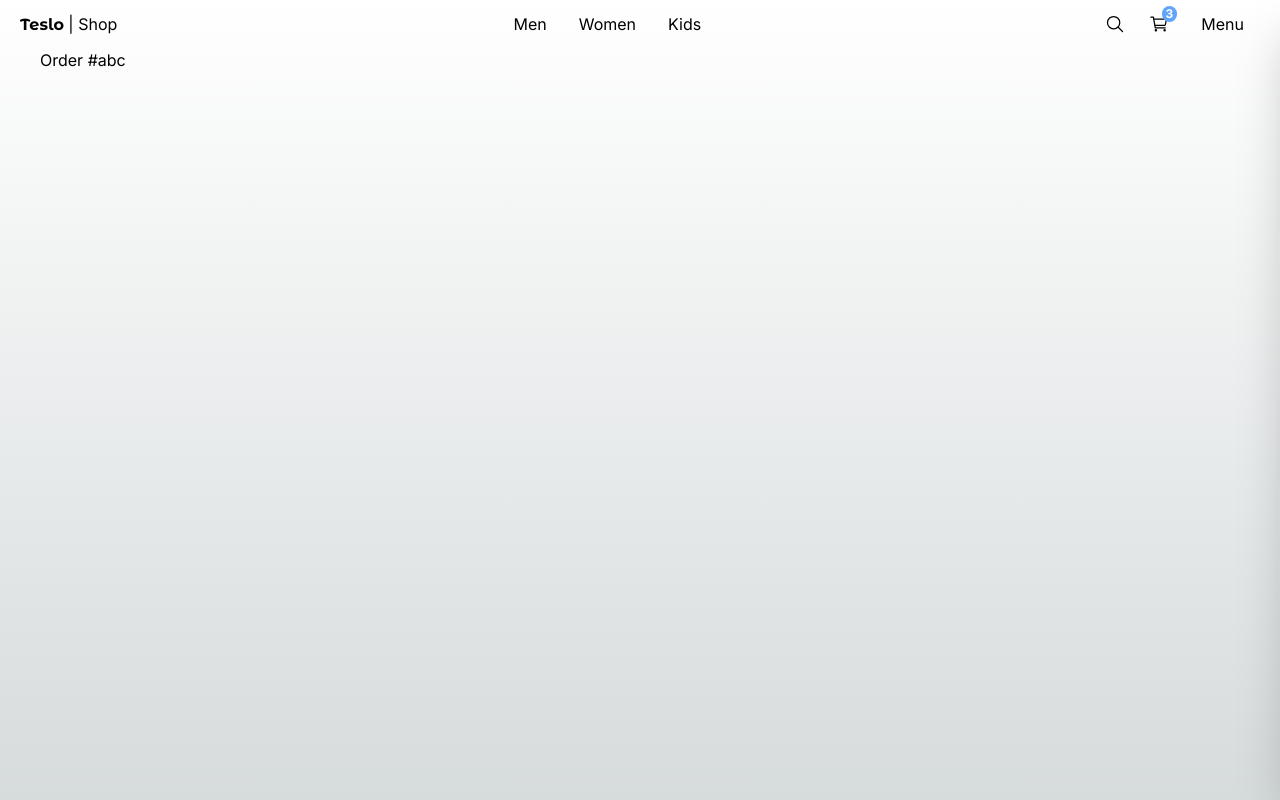
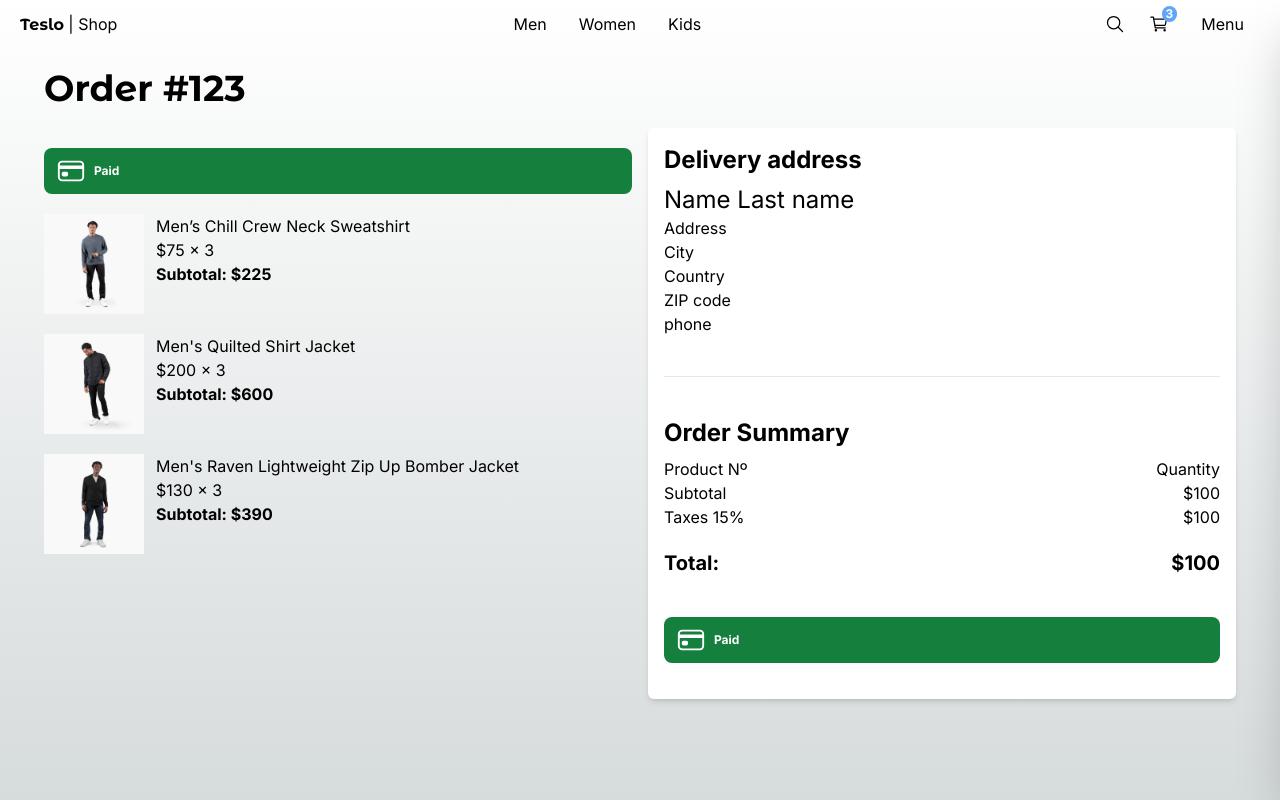
Before and after one commit to Carloslt5/next-course, a Next.js app in the folder 04-teslo-shop/: page /orders/123 in a window 1280 px wide. Built offline with nearby package versions, Linux system fonts and the light colour scheme.

Commit message:
🔨 task: display order id ui

```diff
--- a/04-teslo-shop/src/app/(shop)/checkout/page.tsx
+++ b/04-teslo-shop/src/app/(shop)/checkout/page.tsx
@@ -67,7 +67,7 @@ export default function CheackoutPage() {
               </article>
             </div>
 
-            <Link href={"/checkout/address"} className="flex justify-center btn-primary mt-5">
+            <Link href={"/orders/123"} className="flex justify-center btn-primary mt-5">
               Place order
             </Link>
           </div>
--- a/04-teslo-shop/src/app/(shop)/orders/[id]/page.tsx
+++ b/04-teslo-shop/src/app/(shop)/orders/[id]/page.tsx
@@ -1,7 +1,104 @@
-export default function OrderPage() {
+import { Title } from "@/components/ui/Title";
+import { initialData } from "@/seed/seed";
+import clsx from "clsx";
+import Image from "next/image";
+import { IoCardOutline } from "react-icons/io5";
+
+const productInCart = [initialData.products[0], initialData.products[1], initialData.products[2]];
+
+type OrderPageProps = {
+  params: {
+    id: string;
+  };
+};
+
+export default function OrderPage({ params }: OrderPageProps) {
+  const { id } = params;
   return (
-    <div>
-      <h1>Order #abc</h1>
+    <div className="flex justify-center items-center mb-72 px-10 sm:px-1">
+      <div className="flex flex-col w-[1400px] ">
+        <Title title={`Order #${id}`} />
+
+        <div className="grid grid-cols-1 sm:grid-cols-2 gap-4">
+          <div className="flex flex-col mt-5">
+            <div
+              className={clsx(
+                "flex gap-2 items-center rounded-lg py-2 px-3 text-xs font-bold text-white mb-5",
+                {
+                  "bg-red-300": false,
+                  "bg-green-700": true,
+                }
+              )}
+            >
+              <IoCardOutline size={30} />
+              {/* <span>Pending payment</span> */}
+              <span>Paid</span>
+            </div>
+
+            {productInCart.map((product) => (
+              <div key={product.slug} className="flex gap-3 mb-5 h-[100px]">
+                <Image
+                  src={`/products/${product.images[0]}`}
+                  width={100}
+                  height={100}
+                  style={{ objectFit: "cover" }}
+                  alt={product.title}
+                  priority
+                />
+                <article>
+                  <p>{product.title}</p>
+                  <p>${product.price} x 3</p>
+                  <p className="font-bold">Subtotal: ${product.price * 3}</p>
+                </article>
+              </div>
+            ))}
+          </div>
+
+          <div className="flex flex-col bg-white shadow-md rounded-md p-4 gap-10">
+            <div>
+              <h2 className="mb-2 text-2xl font-bold">Delivery address</h2>
+              <article>
+                <p className="text-2xl">Name Last name</p>
+                <p>Address</p>
+                <p>City</p>
+                <p>Country</p>
+                <p>ZIP code</p>
+                <p>phone</p>
+              </article>
+            </div>
+            <hr />
+            <div>
+              <h2 className="mb-2 text-2xl font-bold">Order Summary</h2>
+              <article className="grid grid-cols-2">
+                <span>Product Nº</span>
+                <span className="text-right">Quantity</span>
+
+                <span>Subtotal</span>
+                <span className="text-right">$100</span>
+
+                <span>Taxes 15%</span>
+                <span className="text-right">$100</span>
+
+                <span className="mt-5 font-bold text-xl ">Total:</span>
+                <span className="mt-5 font-bold text-xl text-right">$100</span>
+              </article>
+            </div>
+            <div
+              className={clsx(
+                "flex gap-2 items-center rounded-lg py-2 px-3 text-xs font-bold text-white mb-5",
+                {
+                  "bg-red-300": false,
+                  "bg-green-700": true,
+                }
+              )}
+            >
+              <IoCardOutline size={30} />
+              {/* <span>Pending payment</span> */}
+              <span>Paid</span>
+            </div>
+          </div>
+        </div>
+      </div>
     </div>
   );
 }
```
